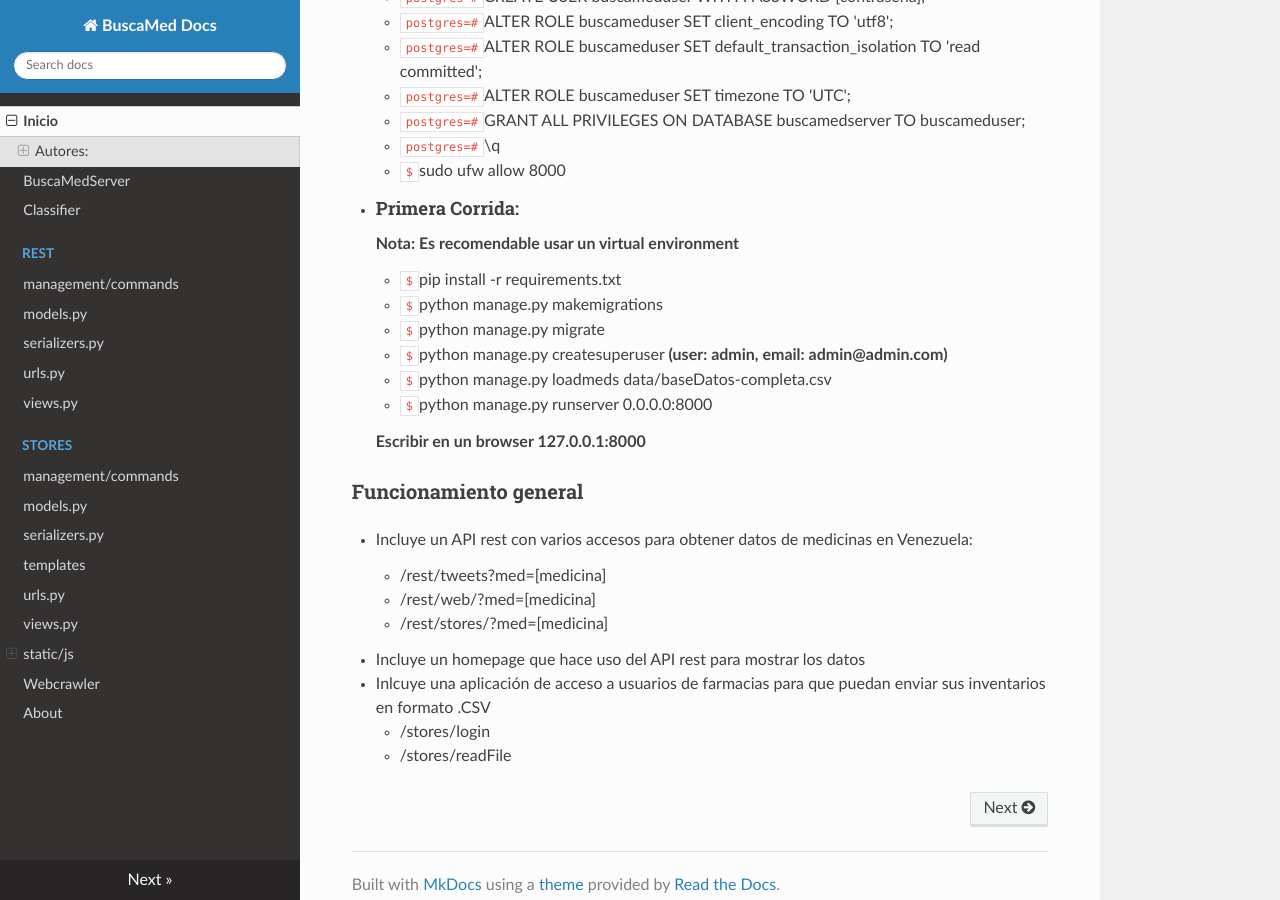
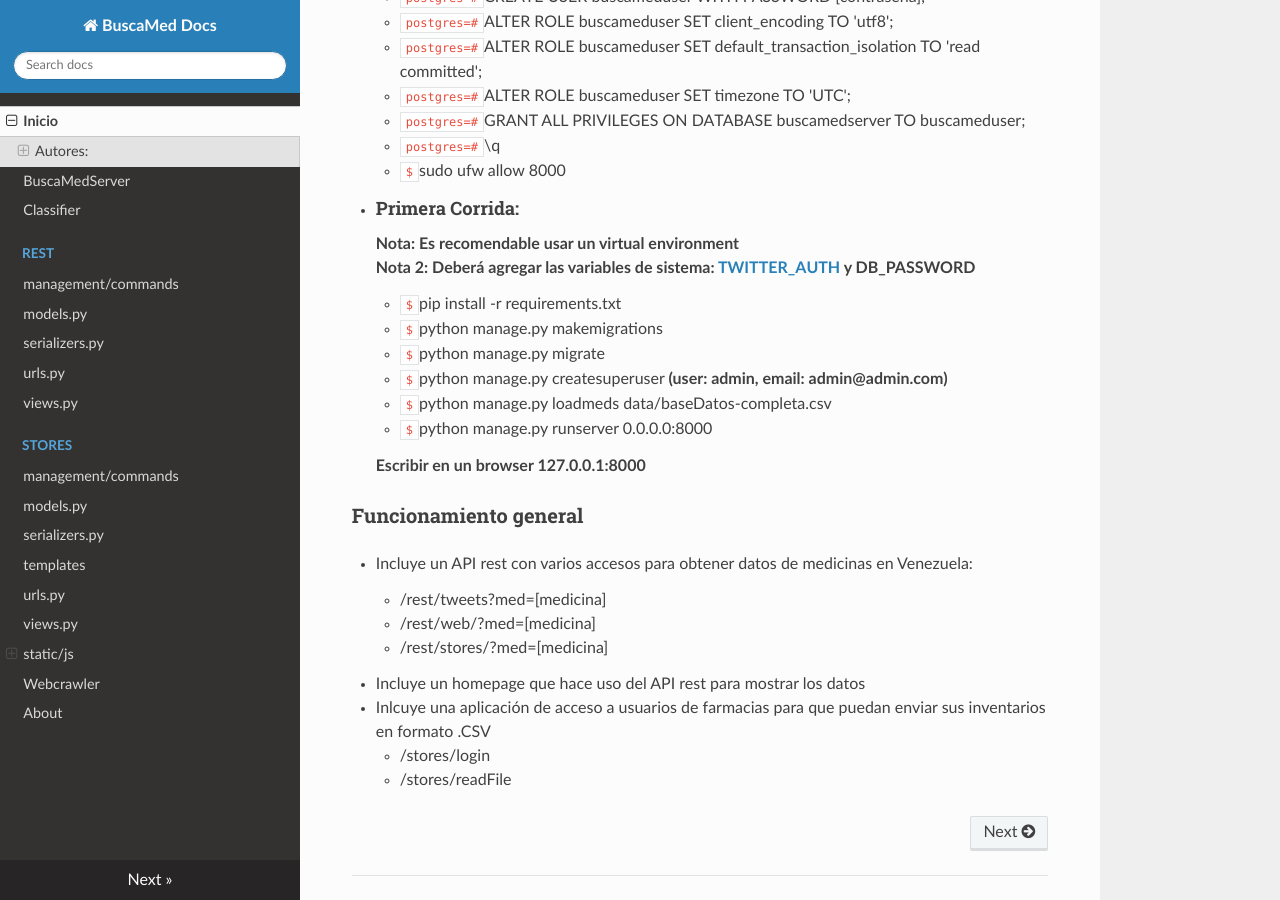
Before and after one commit to lautarovc/buscamedDocs, an MkDocs documentation site: the page built from docs/index.md, in a window 1280 px wide and 900 px high, scrolled down 633 px. Built offline with MkDocs 1.6.1, drawn with Linux system fonts in a browser that asks for light colours; nearby versions of some CDN libraries.

Commit message:
Agrega instrucciones de variables de sistema

```diff
--- a/docs/index.md
+++ b/docs/index.md
@@ -38,7 +38,8 @@
 
 
 * #### Primera Corrida:
-**Nota: Es recomendable usar un virtual environment**
+**Nota: Es recomendable usar un virtual environment**<br>
+**Nota 2: Deberá agregar las variables de sistema: [TWITTER_AUTH](../../buscaMedServer/buscaMedServer/#settingspy) y DB_PASSWORD**
 
 	+ `$`pip install -r requirements.txt
 
```
